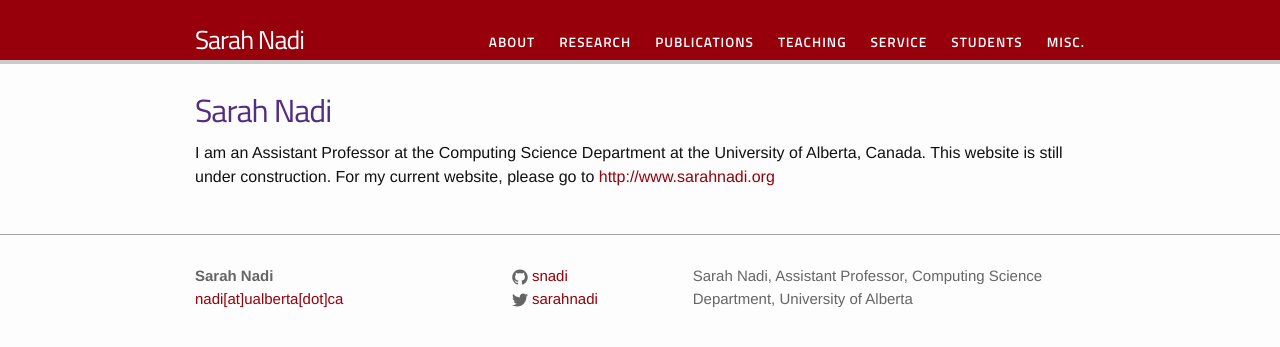
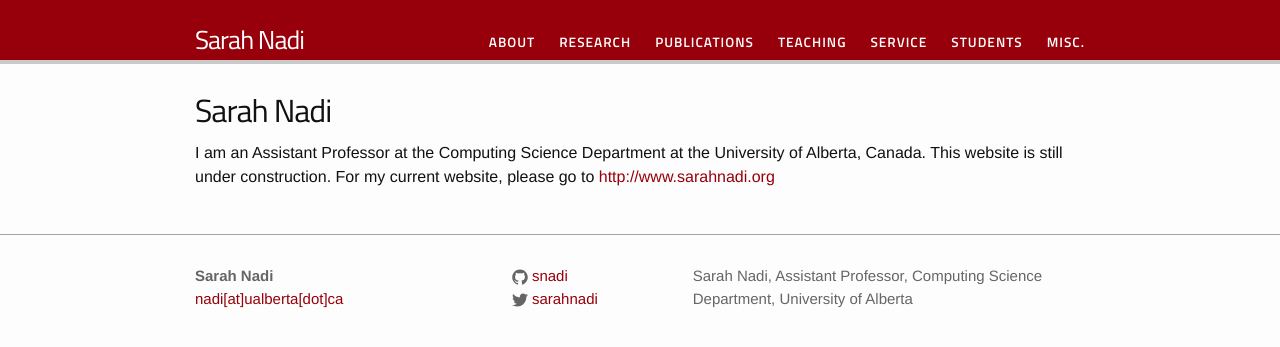
Before and after one commit to snadi/snadi.github.io, a Jekyll site: the page built from index.html, in a window 1280 px wide. Shown: the top 347 px of the page. Built offline with Jekyll 4.4.1, drawn with Linux system fonts in a browser that asks for light colours.

Commit message:
Change h1 font to black

```diff
--- a/_sass/_layout.scss
+++ b/_sass/_layout.scss
@@ -184,7 +184,7 @@ h1 /* .post-title */ {
     letter-spacing: -1px;
     line-height: 1;
 		font-family: 'Titillium Web', sans-serif;
-		color: #522d80;
+		color: #111;
 
     @include media-query($on-laptop) {
 /*        font-size: 36px; */
```
